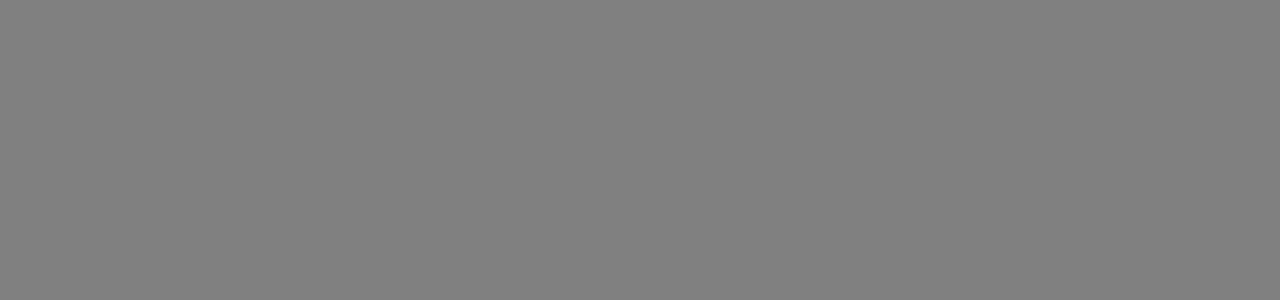
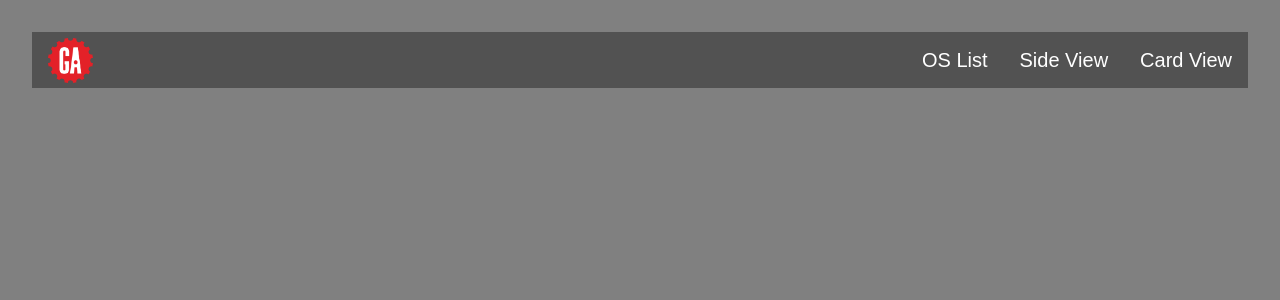
Before and after one commit to SEI-Remote/css-zero-to-hero, a React (Vite) app: page / in a window 1280 px wide. Before the commit this address had no page. Shown: the top 300 px of the page. Built offline with nearby package versions, Linux system fonts and the light colour scheme.

Commit message:
add NavBar

```diff
--- a/src/App.jsx
+++ b/src/App.jsx
@@ -1,12 +1,14 @@
 import { useState } from 'react'
 import { Route, Routes } from 'react-router-dom'
 
+import NavBar from './components/NavBar/NavBar'
 import './App.css'
 
 function App() {
 
   return (
     <>
+      <NavBar />
       <Routes>
 
       </Routes>
--- a/src/components/NavBar/NavBar.jsx
+++ b/src/components/NavBar/NavBar.jsx
@@ -0,0 +1,21 @@
+import gaLogo from '../../assets/images/logos/ga-red-black.png'
+import gaCog from '../../assets/images/logos/red-cog.png'
+
+import { Link } from 'react-router-dom'
+import styles from './NavBar.module.css'
+
+
+const NavBar = () => {
+  return (
+    <nav className={styles.nav}>
+      <img className={styles.navLogo} src={gaCog} alt="General Assembly Logo" />
+      <div className={styles.linkContainer}>
+        <Link to='/os-list'>OS List</Link>
+        <Link to='/side-by-side'>Side View</Link>
+        <Link to='/card-display'>Card View</Link>
+      </div>
+    </nav>
+  )
+}
+
+export default NavBar
--- a/src/components/NavBar/NavBar.module.css
+++ b/src/components/NavBar/NavBar.module.css
@@ -0,0 +1,24 @@
+.nav {
+  background-color: rgb(82, 82, 82);
+  height: 56px;
+  display: flex;
+  /* justify-content: center; */
+  align-items: center;
+  justify-content: space-between;
+  padding: 0 16px;
+}
+
+.navLogo {
+  height: 45px;
+}
+
+.linkContainer {
+  display: flex;
+  gap: 32px;
+}
+
+.linkContainer > a {
+  text-decoration: none;
+  color: rgb(255, 255, 255);
+  font-size: 20px;
+}
--- a/src/index.css
+++ b/src/index.css
@@ -12,4 +12,5 @@ body {
   background-color: gray;
   font-family: sans-serif;
   margin: 0;
+  min-height: 100vh;
 }
```
